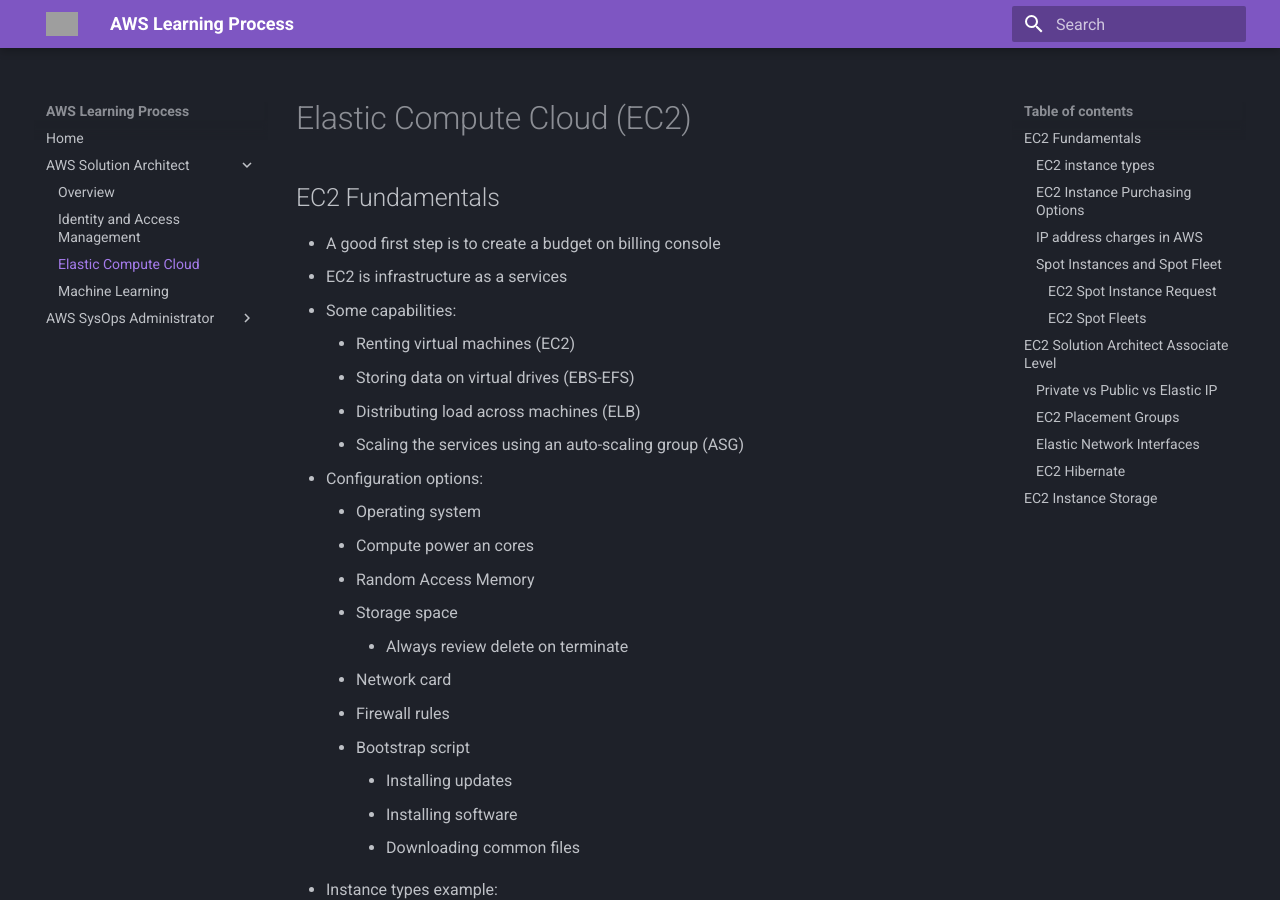
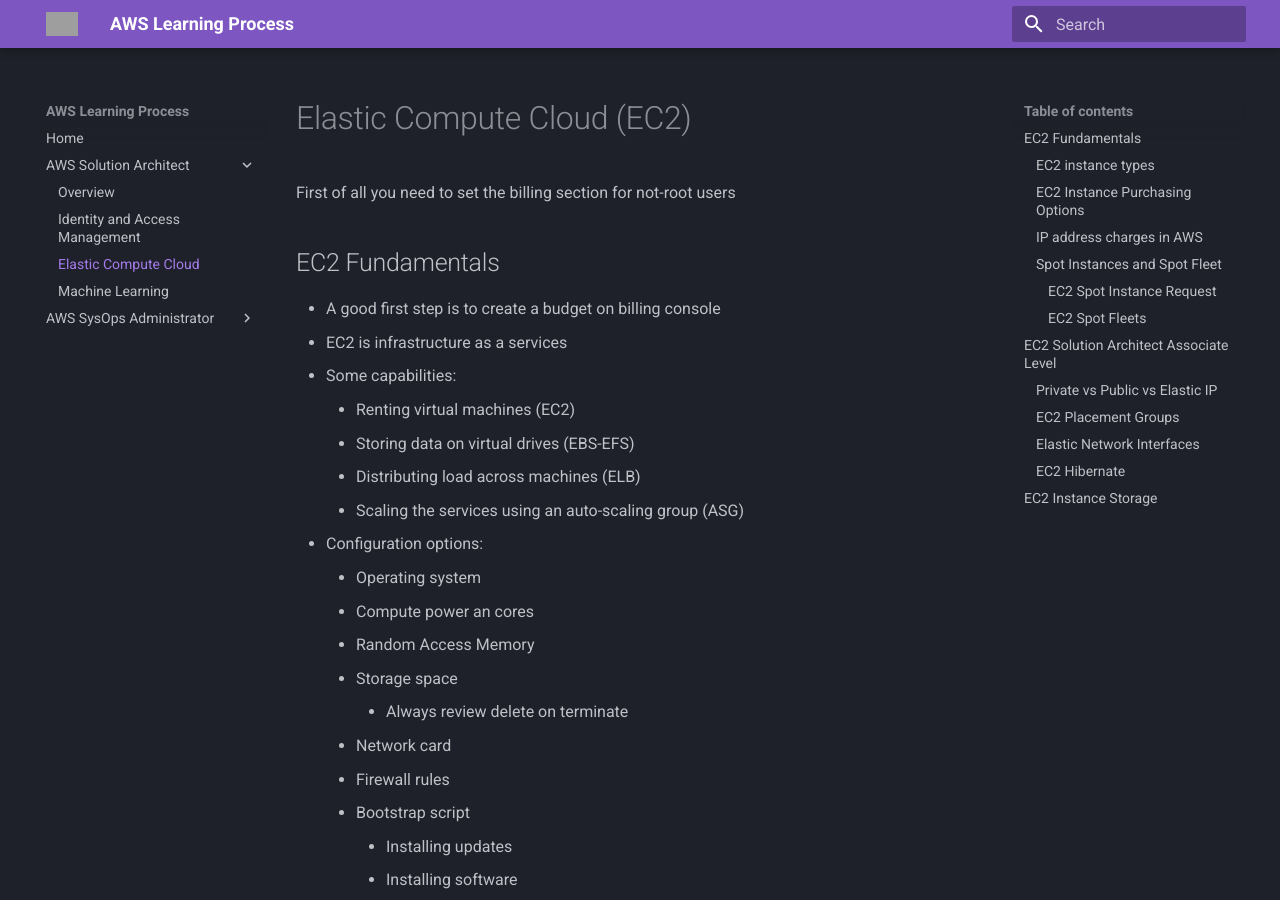
Before and after one commit to janobourian/aws, an MkDocs documentation site: the page built from docs/solution_architect/ec2.md, in a window 1280 px wide and 900 px high. Built offline with MkDocs 1.6.1 and Material for MkDocs 9.7.7, drawn with Linux system fonts in a browser that asks for light colours; grey boxes are pictures that could not be loaded.

Commit message:
add: ec2

```diff
--- a/docs/solution_architect/ec2.md
+++ b/docs/solution_architect/ec2.md
@@ -1,4 +1,6 @@
 # Elastic Compute Cloud (EC2)
+
+First of all you need to set the billing section for not-root users
 
 ## EC2 Fundamentals
 
```
